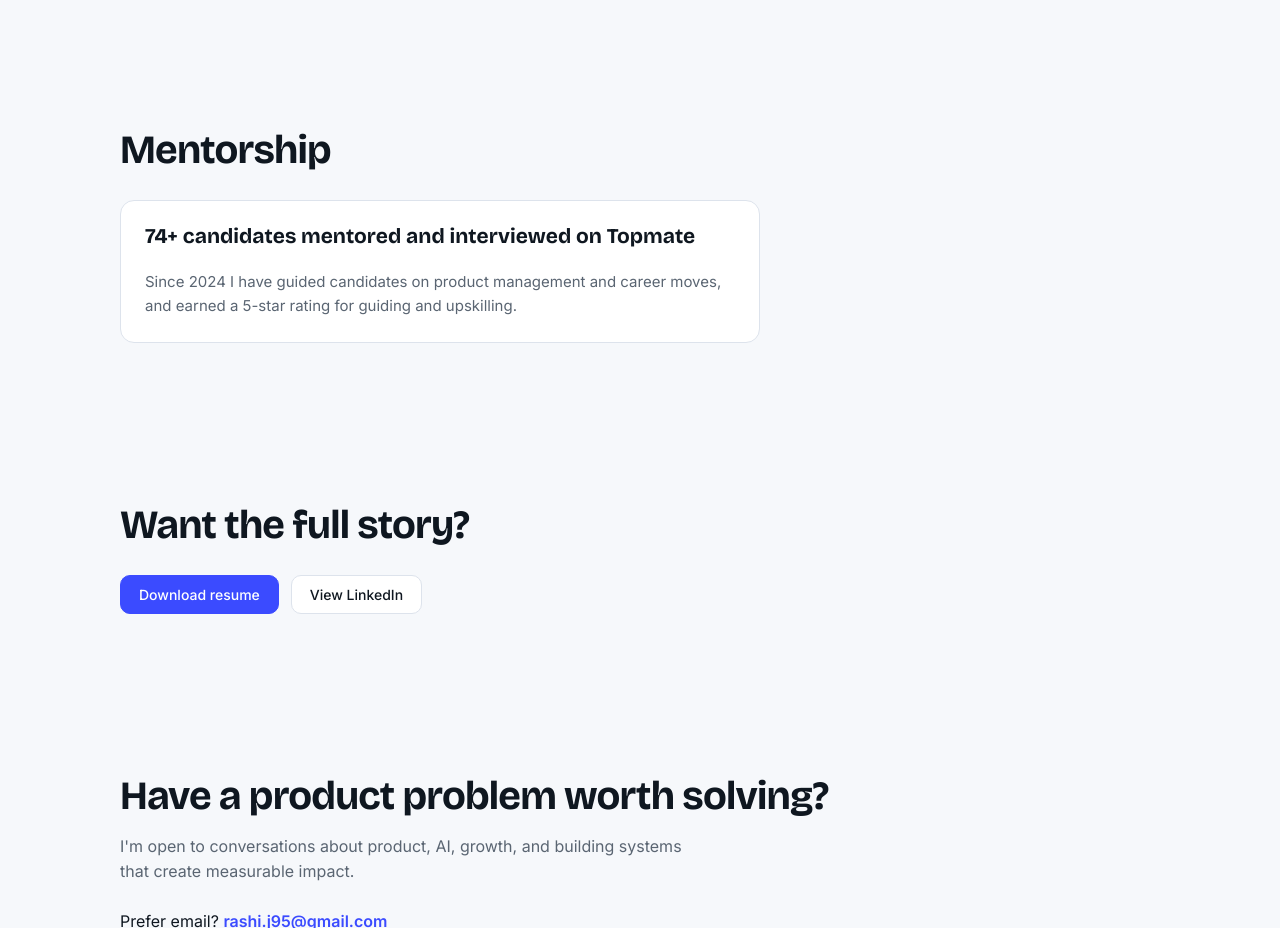
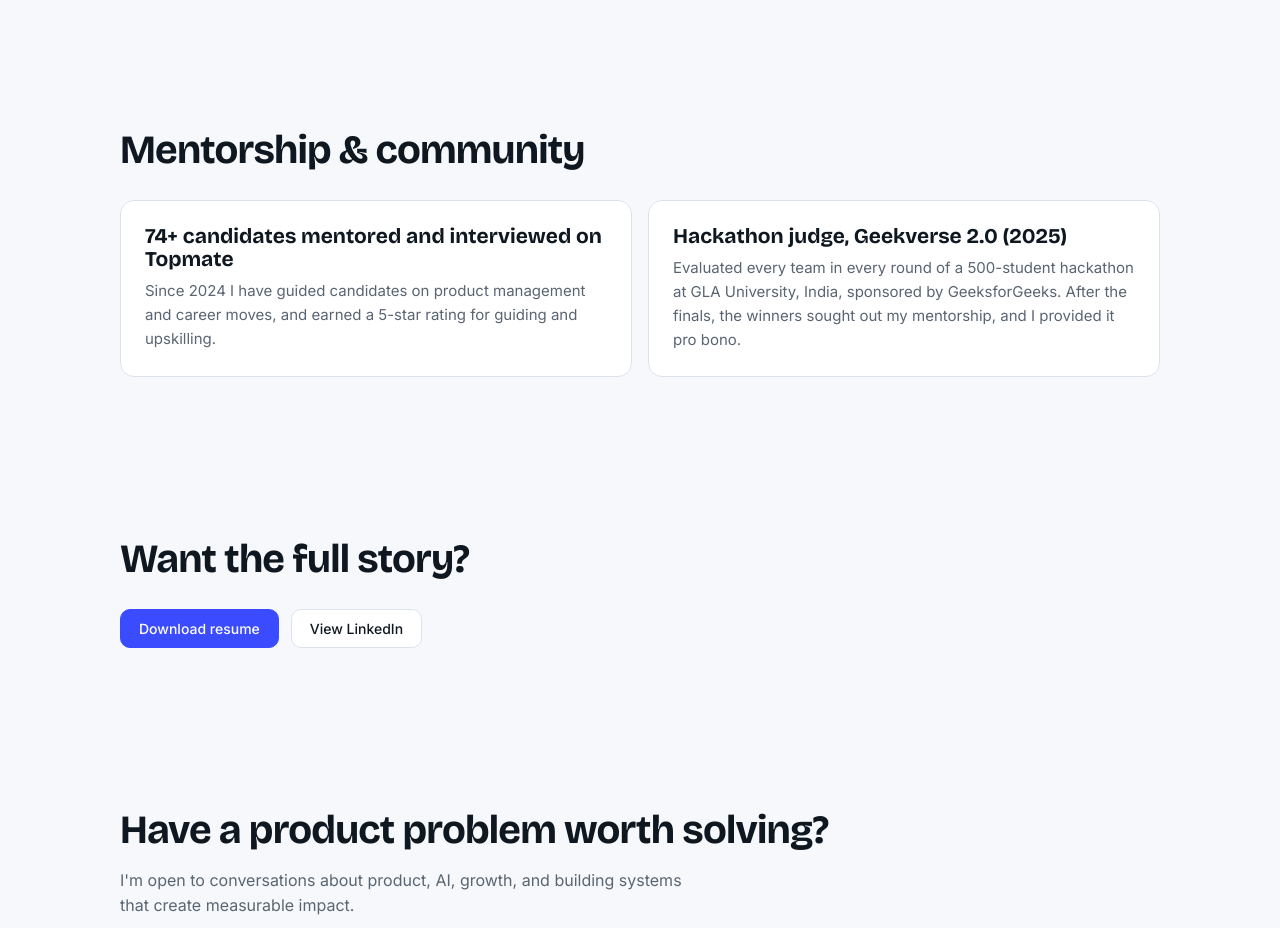
Before and after one commit to RashiJain1/rashi_portfolio, a plain HTML site: page index.html in a window 1280 px wide. Shown: the part 6040-6968 px from the top of the page. Drawn offline with nearby package versions, Linux system fonts and the light colour scheme.

Commit message:
Add files via upload

```diff
--- a/index.html
+++ b/index.html
@@ -138,9 +138,13 @@ footer{border-top:1px solid var(--line);padding:32px 0;color:var(--mut);font-siz
 <section id="experience"><div class="w"><h2>Experience</h2><div class="tl" id="exp"></div>
 <p style="margin-top:28px"><a class="btn" href="#contact" data-t="cta_exp">Let's talk</a></p></div></section>
 
-<section id="mentoring"><div class="w"><h2>Mentorship</h2>
-<div class="card" style="display:grid;gap:14px;max-width:640px"><h3>74+ candidates mentored and interviewed on Topmate</h3>
-<p>Since 2024 I have guided candidates on product management and career moves, and earned a 5-star rating for guiding and upskilling.</p></div></div></section>
+<section id="mentoring"><div class="w"><h2>Mentorship &amp; community</h2>
+<div class="grid">
+<div class="card"><h3>74+ candidates mentored and interviewed on Topmate</h3>
+<p>Since 2024 I have guided candidates on product management and career moves, and earned a 5-star rating for guiding and upskilling.</p></div>
+<div class="card"><h3>Hackathon judge, Geekverse 2.0 (2025)</h3>
+<p>Evaluated every team in every round of a 500-student hackathon at GLA University, India, sponsored by GeeksforGeeks. After the finals, the winners sought out my mentorship, and I provided it pro bono.</p></div>
+</div></div></section>
 
 <section id="resume"><div class="w"><h2>Want the full story?</h2><div class="row">
 <a class="btn p" href="https://docs.google.com/document/d/1vjvpTvRIM3jTMtJpfoC-YfYWpeu4KOKc/edit?usp=sharing&amp;ouid=108326126504108047517&amp;rtpof=true&amp;sd=true" target="_blank" rel="noopener" data-t="resume_download">Download resume</a><a class="btn" href="https://www.linkedin.com/in/rashijain123/" target="_blank" rel="noopener" data-t="linkedin_click">View LinkedIn</a></div></div></section>
@@ -162,7 +166,7 @@ footer{border-top:1px solid var(--line);padding:32px 0;color:var(--mut);font-siz
 Built with curiosity, data, and a lot of iteration.<br>© <span id="yr"></span> Rashi Jain. Press ⌘K / Ctrl+K for a shortcut menu.</div></footer>
 
 <div id="cmd" role="dialog" aria-modal="true" aria-label="Command menu"><div>
-<a href="#work">View work</a><a href="#about">About me</a><a href="#ai">Building with AI</a><a href="#metrics">Metrics</a><a href="#experience">Experience</a><a href="#resume">Resume</a><a href="#mentoring">Mentorship</a><a href="https://www.linkedin.com/in/rashijain123/" target="_blank" rel="noopener">LinkedIn</a><a href="#contact">Contact</a></div></div>
+<a href="#work">View work</a><a href="#about">About me</a><a href="#ai">Building with AI</a><a href="#metrics">Metrics</a><a href="#experience">Experience</a><a href="#resume">Resume</a><a href="#mentoring">Mentorship &amp; community</a><a href="https://www.linkedin.com/in/rashijain123/" target="_blank" rel="noopener">LinkedIn</a><a href="#contact">Contact</a></div></div>
 
 <script>
 /* ===== Centralized content: replace with your own (maps to /data/*.ts in the Next.js build) ===== */
```
